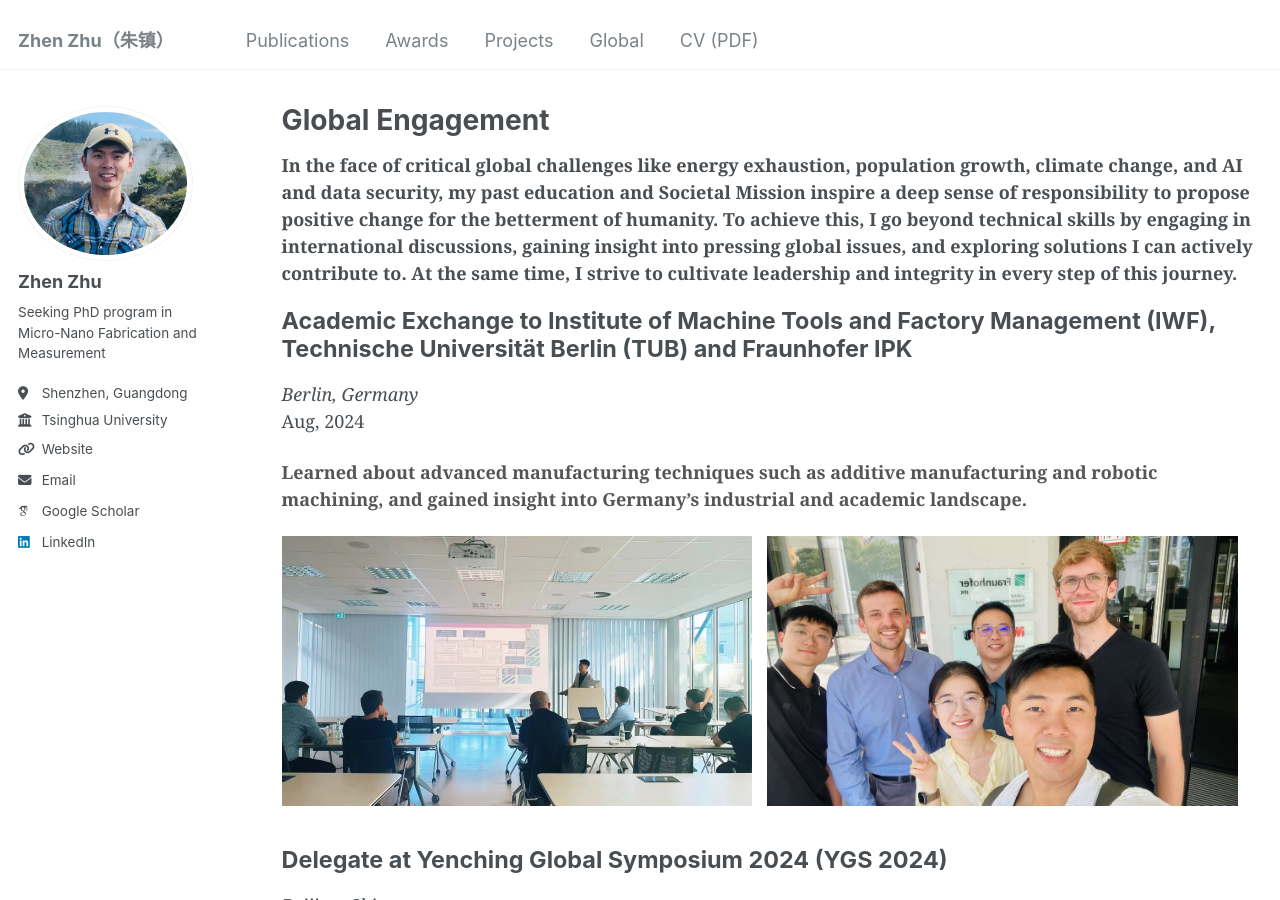
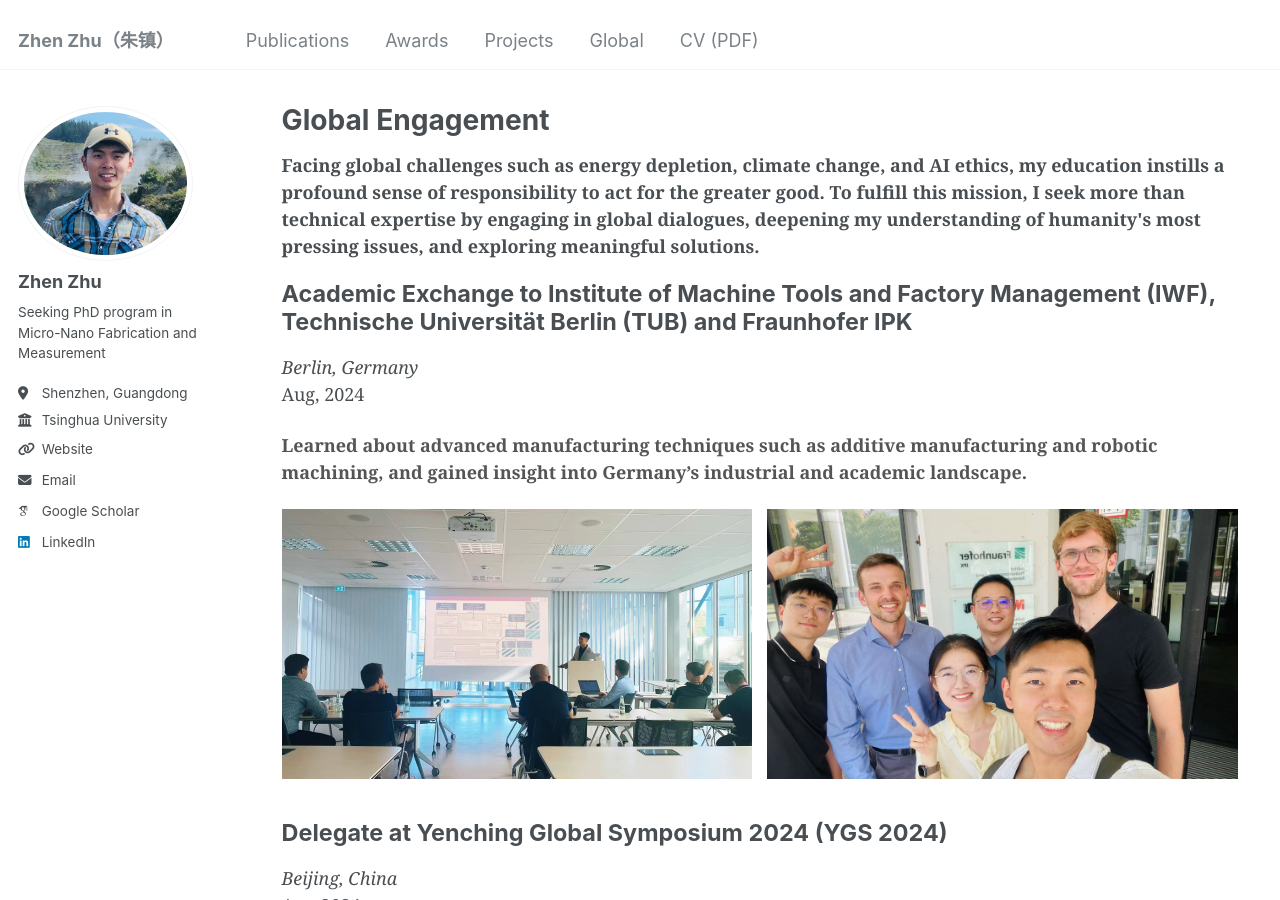
Before and after one commit to zhenzhuzz/zhenzhuzz.github.io, a Jekyll site: the page built from _pages/global.html, in a window 1280 px wide and 900 px high. Built offline with Jekyll 4.4.1, drawn with Linux system fonts in a browser that asks for light colours; some web fonts are replaced.

Commit message:
Update global.html

```diff
--- a/_pages/global.html
+++ b/_pages/global.html
@@ -5,7 +5,7 @@ permalink: /global/
 author_profile: true
 ---
 
-<p class="intro-text"><strong>In the face of critical global challenges like energy exhaustion, population growth, climate change, and AI and data security, my past education and Societal Mission inspire a deep sense of responsibility to propose positive change for the betterment of humanity. To achieve this, I go beyond technical skills by engaging in international discussions, gaining insight into pressing global issues, and exploring solutions I can actively contribute to. At the same time, I strive to cultivate leadership and integrity in every step of this journey.</strong></p>
+<p class="intro-text"><strong>Facing global challenges such as energy depletion, climate change, and AI ethics, my education instills a profound sense of responsibility to act for the greater good. To fulfill this mission, I seek more than technical expertise by engaging in global dialogues, deepening my understanding of humanity's most pressing issues, and exploring meaningful solutions.</strong></p>
 
 {% include base_path %}
 
```
